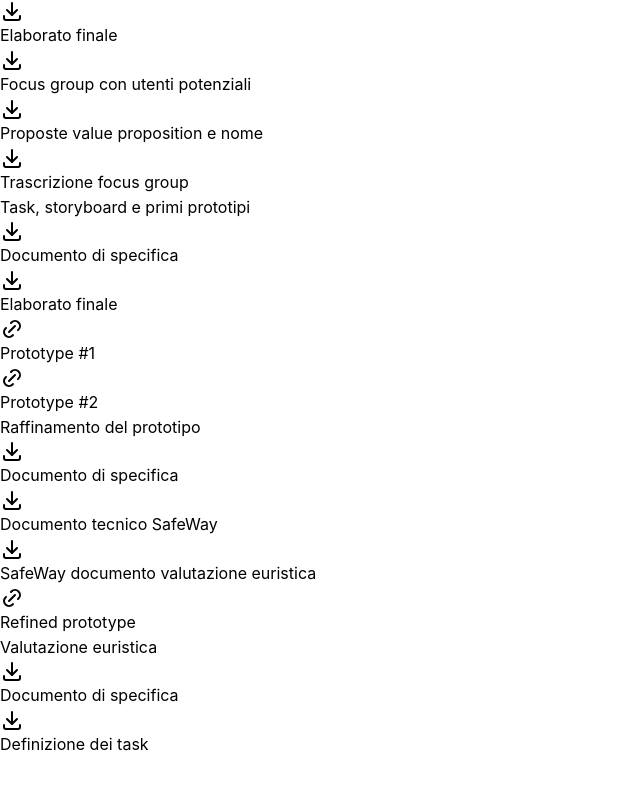
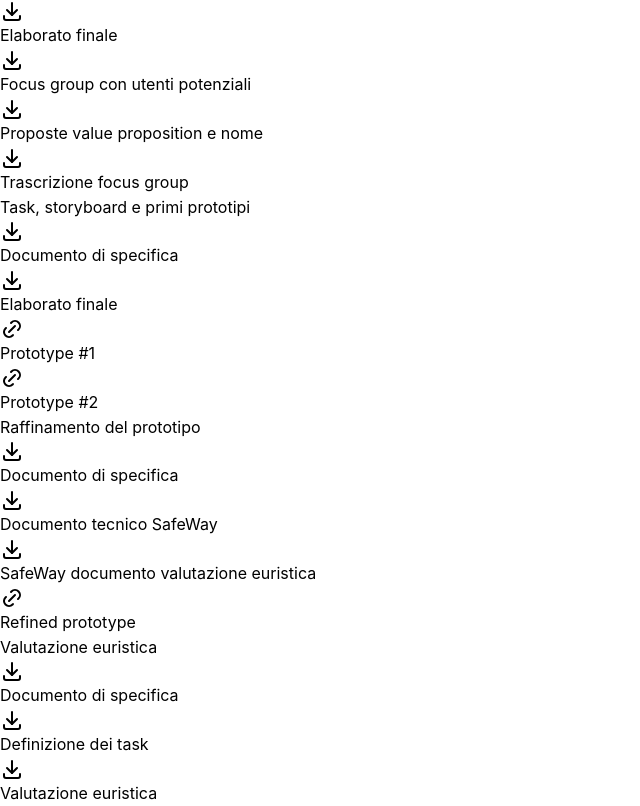
Before and after one commit to Masterquiz/Brain-Street-7, a Next.js app: page /assignments in a window 1280 px wide. Shown: the part 363-1169 px from the top of the page, without its empty margins (0-640 px from the left). Before the commit the page ends 1120 px from the top, so only its background shows below. Built offline with nearby package versions, Linux system fonts and the light colour scheme.

Commit message:
Adding homework 05

```diff
--- a/src/data/assignments.ts
+++ b/src/data/assignments.ts
@@ -111,7 +111,7 @@ export const assignments = [
   },
   {
     name: "Valutazione euristica",
-    status: "yellow",
+    status: "green",
     folder: "C5",
     deadline: new Date(2024, 12, 23),
     files: [
@@ -125,11 +125,16 @@ export const assignments = [
         src: "/assignments/C5/definizione_dei_task.pdf",
         type: "pdf",
       },
+      {
+        name: "Valutazione euristica",
+        src: "/assignments/C5/valutazione_euristica_condivisa.pdf",
+        type: "pdf",
+      },
     ],
   },
   {
     name: "Presentazione finale",
-    status: "red",
+    status: "yellow",
     folder: "C6",
     deadline: new Date(2025, 1, 29),
     files: [],
```
Also changed, not shown: 1 other file (tests, documents, lock files or other folders).
